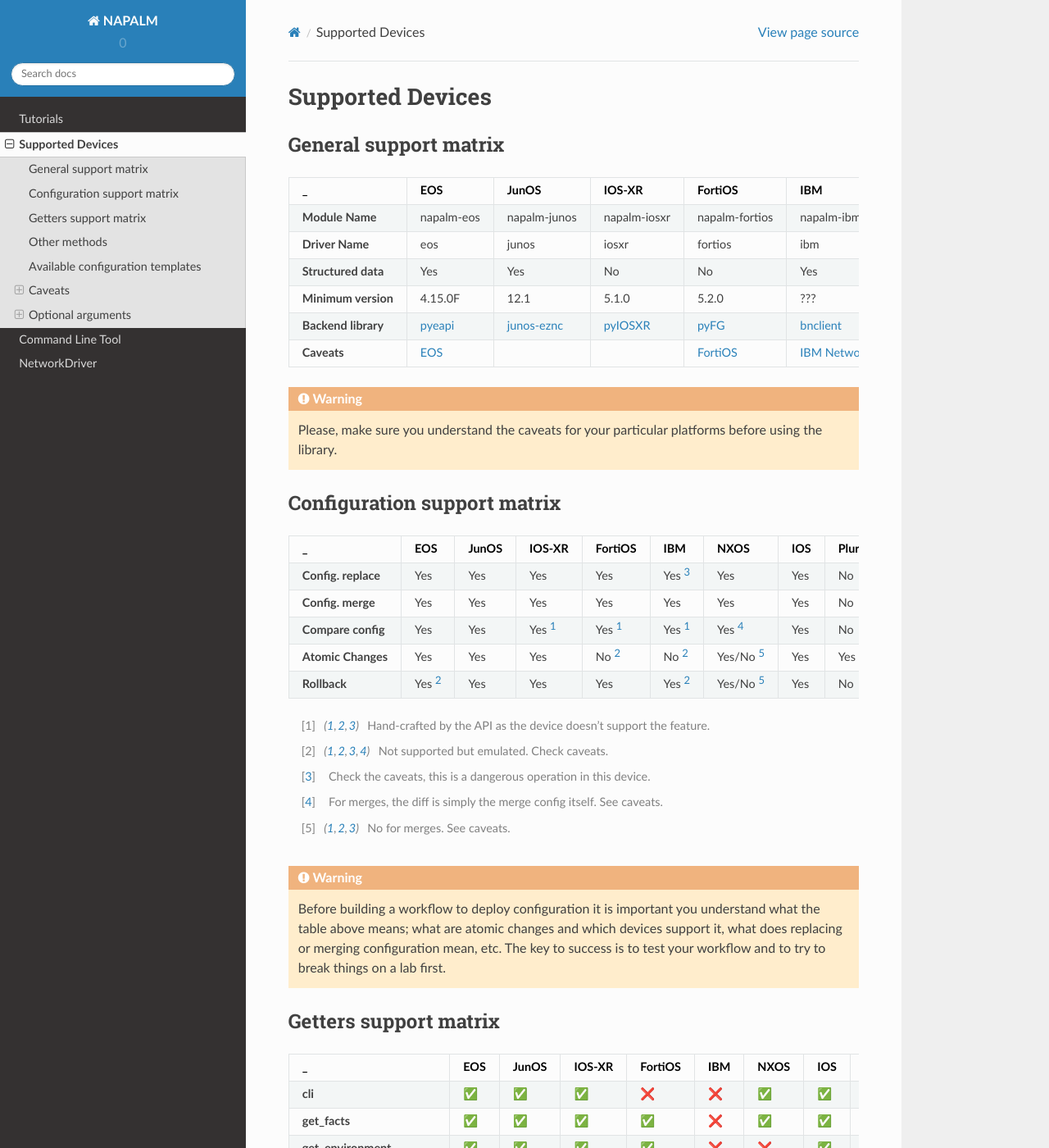
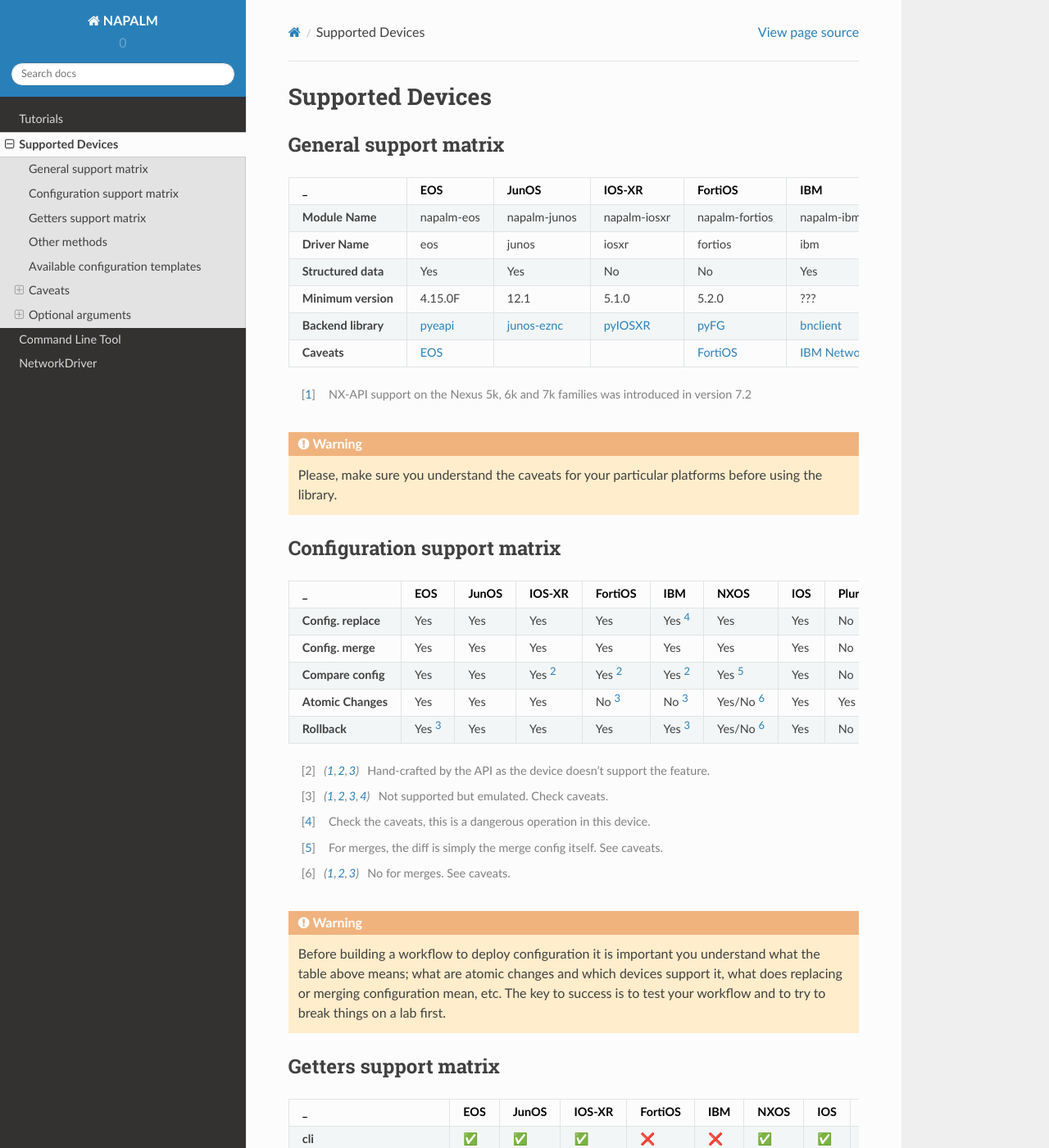
Before and after one commit to napalm-automation/napalm, a Sphinx documentation site: the page built from docs/support/index.rst, in a window 1280 px wide and 1400 px high. Shown: the whole window at 82% size. Built offline with Sphinx 7.4.7 and the Read the Docs theme 2.0.0, drawn with Linux system fonts in a browser that asks for light colours; some of the changed lines change nothing that is shown.

Commit message:
Add note to clarify NXOS minumum supported version

```diff
--- a/docs/support/index.rst
+++ b/docs/support/index.rst
@@ -11,7 +11,7 @@
 **Module Name**         napalm-eos  napalm-junos    napalm-iosxr napalm-fortios  napalm-ibm     napalm-nxos   napalm-ios    napalm-pluribus  napalm-panos
 **Driver Name**         eos         junos           iosxr        fortios         ibm            nxos          ios           pluribus         panos
 **Structured data**     Yes         Yes             No           No              Yes            Yes           No            No               Yes
-**Minimum version**     4.15.0F     12.1            5.1.0        5.2.0           ???            6.1           12.4(20)T     N/A              7.0
+**Minimum version**     4.15.0F     12.1            5.1.0        5.2.0           ???            6.1 [#g1]_    12.4(20)T     N/A              7.0
 **Backend library**     `pyeapi`_   `junos-eznc`_   `pyIOSXR`_   `pyFG`_         `bnclient`_    `pycsco`_     `netmiko`_    `pyPluribus`_    `netmiko`_, `pan-python`_
 **Caveats**             :doc:`eos`                               :doc:`fortios`  :doc:`ibm`     :doc:`nxos`   :doc:`ios`                     :doc:`panos`
 =====================   ==========  =============   ============ ==============  =============  ============  ============  ===============  ========================
@@ -26,6 +26,7 @@
 .. _pyPluribus: https://github.com/mirceaulinic/pypluribus
 .. _pan-python: https://github.com/kevinsteves/pan-python
 
+.. [#g1] NX-API support on the Nexus 5k, 6k and 7k families was introduced in version 7.2
 
 .. warning:: Please, make sure you understand the caveats for your particular platforms before using the library.
 
```
